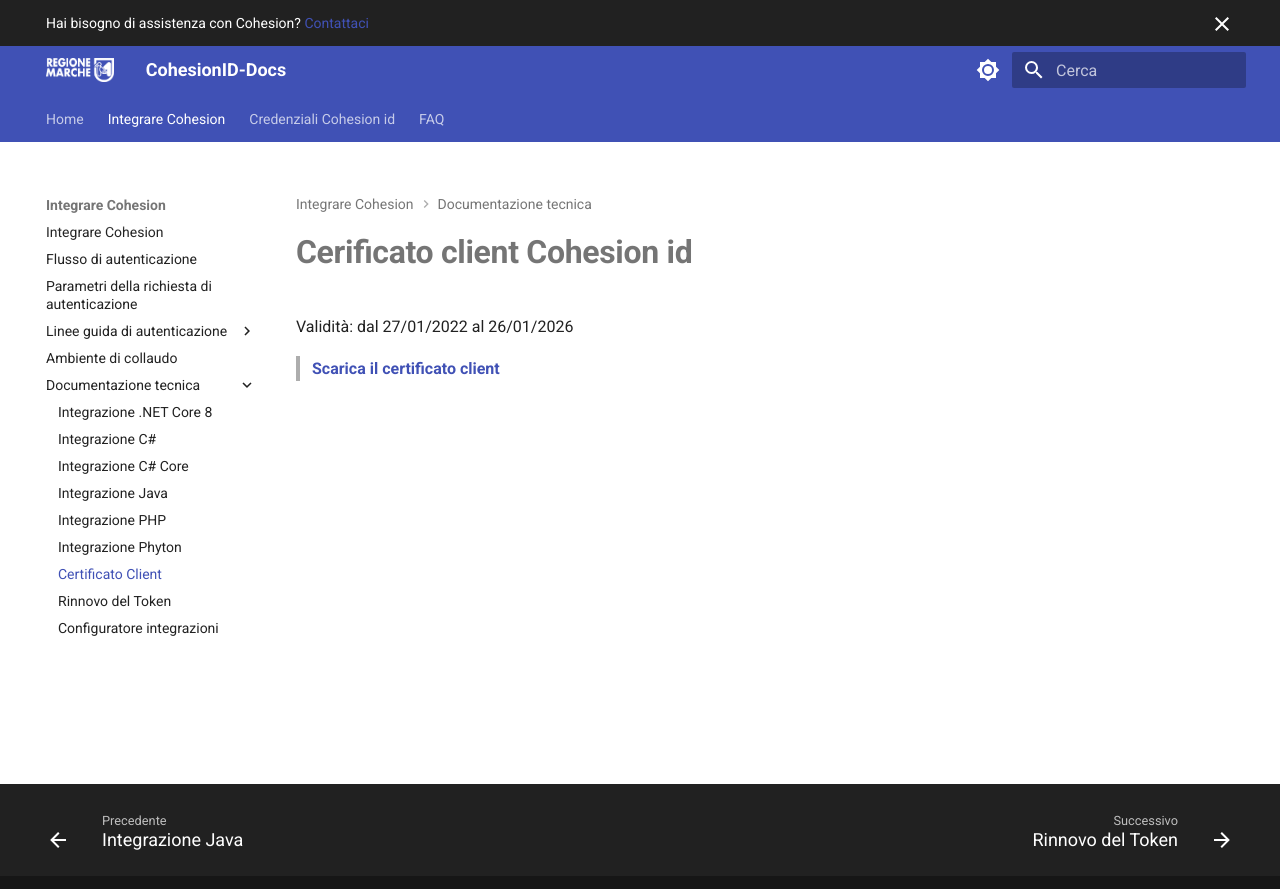
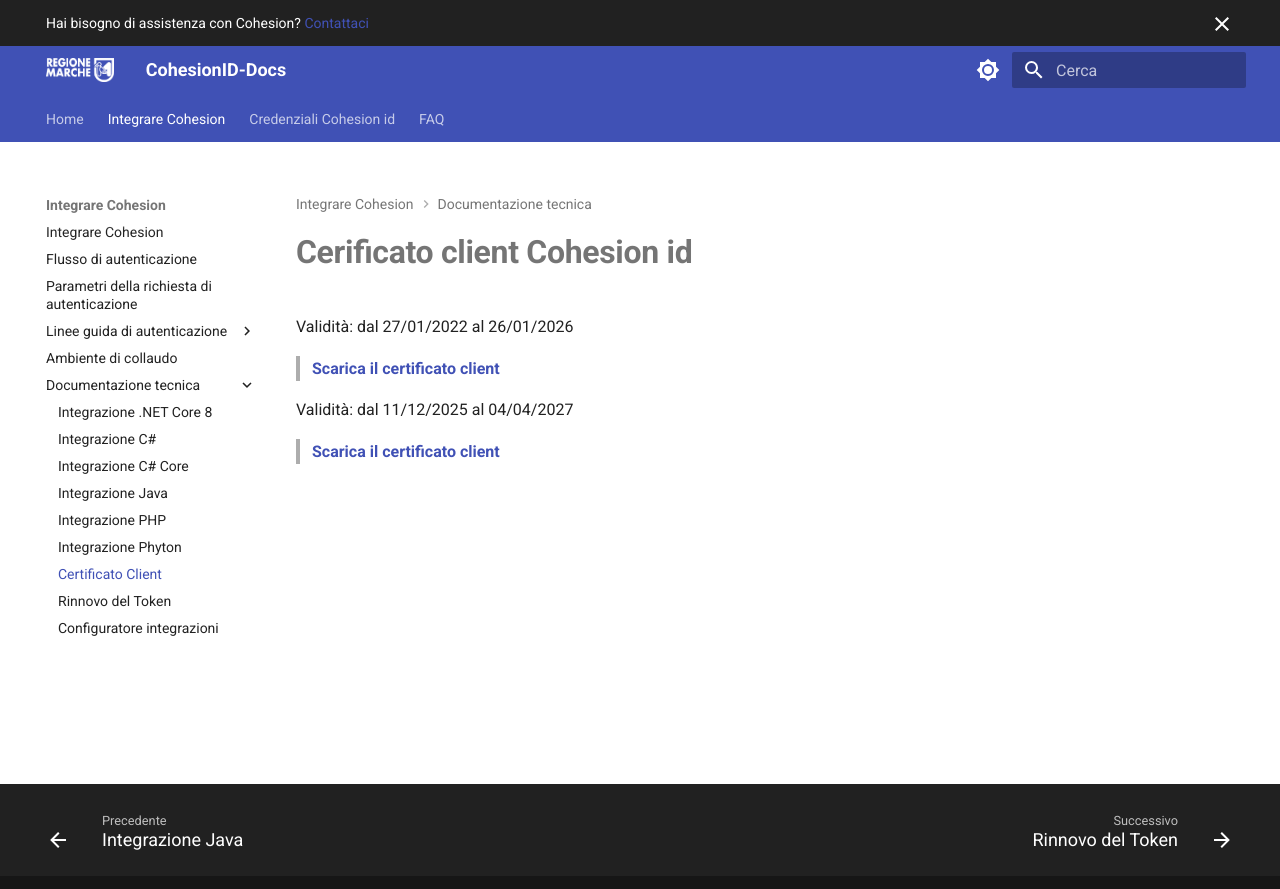
Before and after one commit to regione-marche/CohesionID-Docs, an MkDocs documentation site: the page built from docs/Certificato-Client.md, in a window 1280 px wide. Shown: the top 889 px of the page. Built offline with MkDocs 1.6.1 and Material for MkDocs 9.7.7, drawn with Linux system fonts in a browser that asks for light colours.

Commit message:
Aggiornamento certificati client
Updated client certificates.

```diff
--- a/docs/Certificato-Client.md
+++ b/docs/Certificato-Client.md
@@ -1,5 +1,9 @@
 # **Cerificato client Cohesion id**
 
-Validità: dal 27/01/2022  al 26/01/2026
+Validità: dal 27/01/2022 al 26/01/2026
 
 > **[Scarica il certificato client](https://github.com/user-attachments/files/24257785/client_cohesion.zip?raw=true)**
+
+Validità: dal 11/12/2025 al 04/04/2027
+
+> **[Scarica il certificato client](https://github.com/user-attachments/files/24314786/Certificati_Cohesion_04_27.zip?raw=true)**
```
